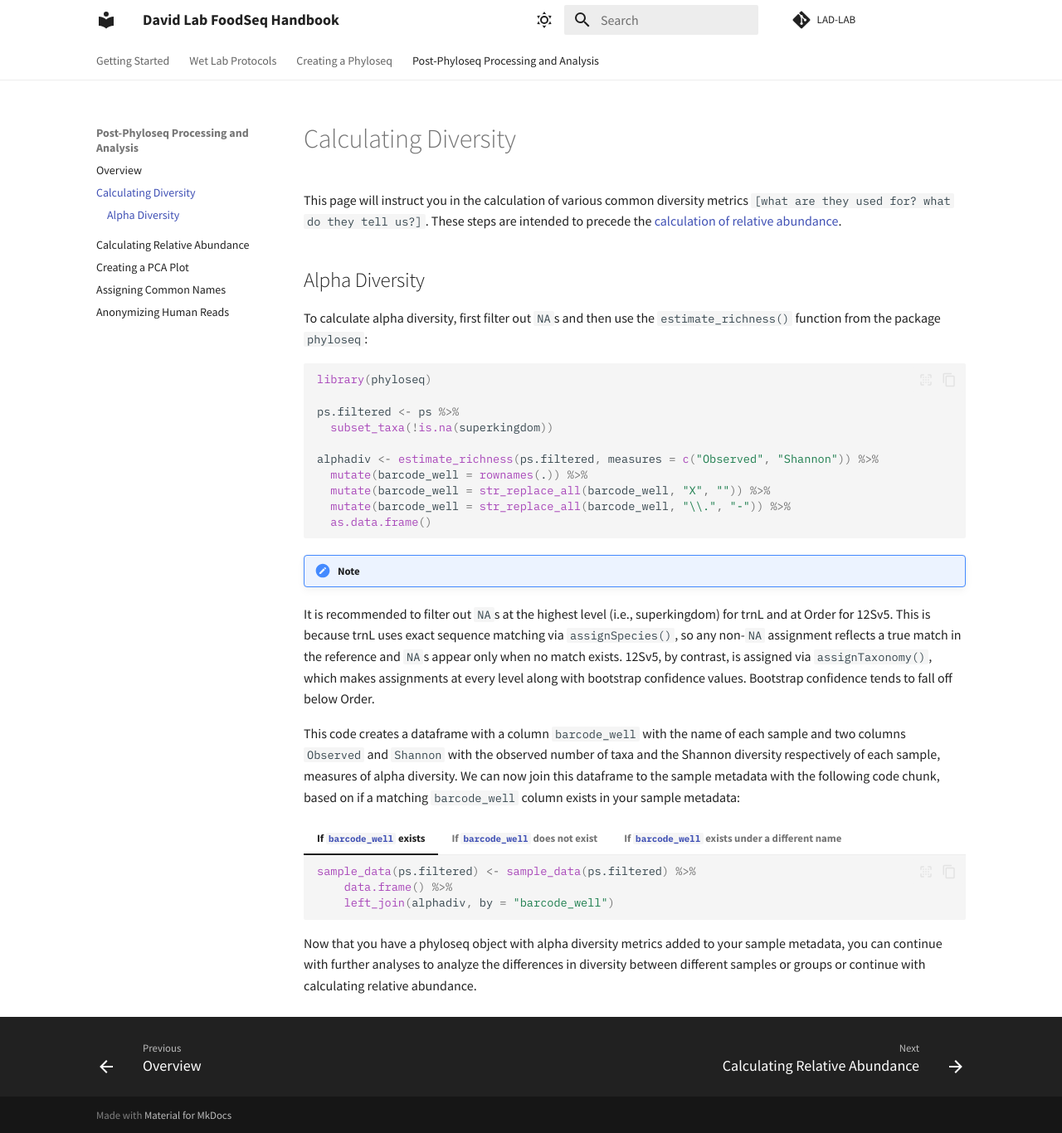
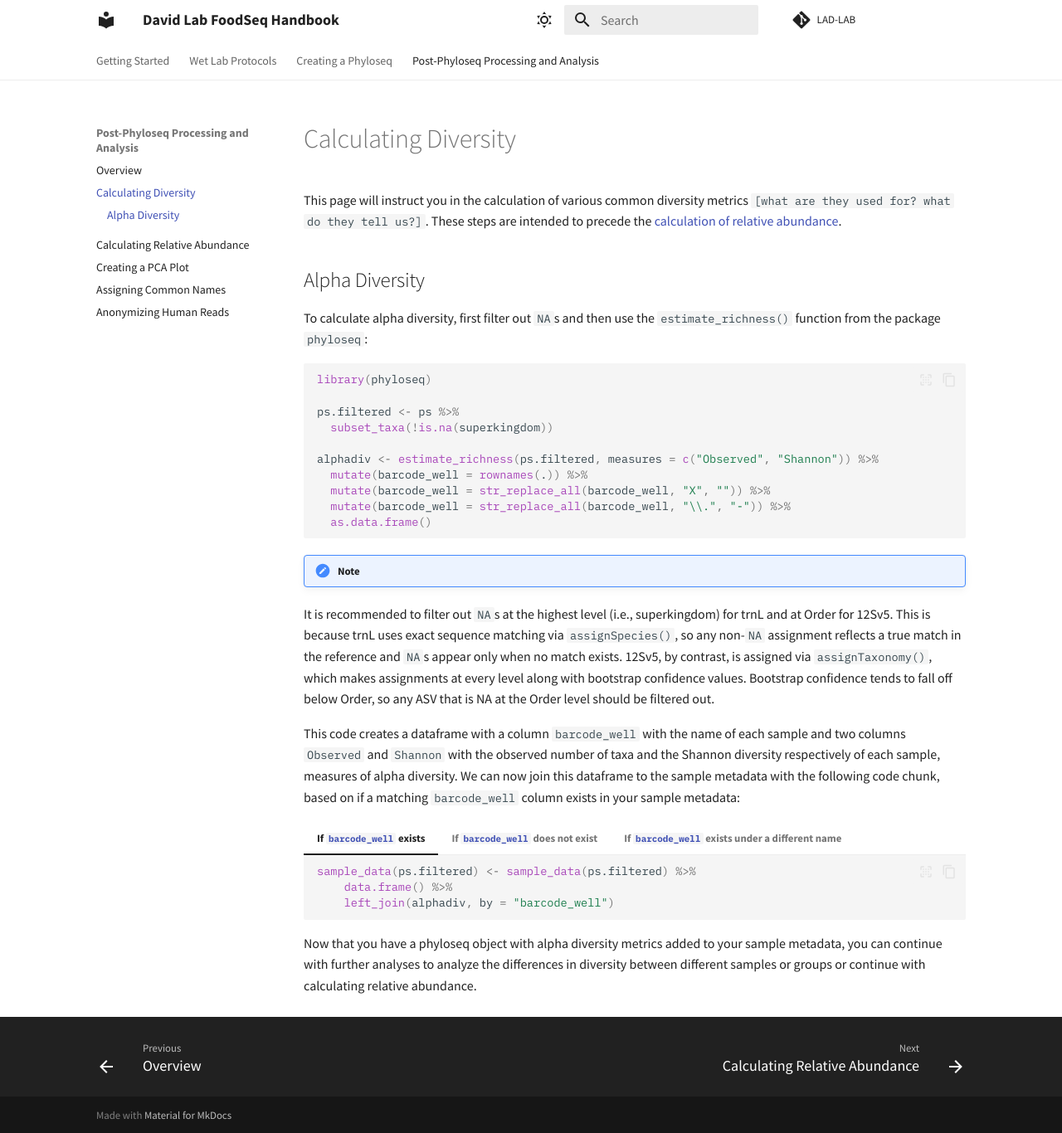
Before and after one commit to LAD-LAB/lad-lab.github.io, an MkDocs documentation site: the page built from docs/diversity.md, in a window 1280 px wide and 1366 px high. Shown: the whole window at 83% size. Built offline with MkDocs 1.6.1 and Material for MkDocs 9.7.7, drawn with Linux system fonts in a browser that asks for light colours.

Commit message:
Update filtering recommendations in diversity.md
Clarified filtering recommendations for NA values in diversity analysis.

```diff
--- a/docs/diversity.md
+++ b/docs/diversity.md
@@ -21,7 +21,7 @@
 
 !!! note Filtering unassigned taxa
 
-  It is recommended to filter out `NA`s at the highest level (i.e., superkingdom) for trnL and at Order for 12Sv5. This is because trnL uses exact sequence matching via `assignSpecies()`, so any non-`NA` assignment reflects a true match in the reference and `NA`s appear only when no match exists. 12Sv5, by contrast, is assigned via `assignTaxonomy()`, which makes assignments at every level along with bootstrap confidence values. Bootstrap confidence tends to fall off below Order.
+  It is recommended to filter out `NA`s at the highest level (i.e., superkingdom) for trnL and at Order for 12Sv5. This is because trnL uses exact sequence matching via `assignSpecies()`, so any non-`NA` assignment reflects a true match in the reference and `NA`s appear only when no match exists. 12Sv5, by contrast, is assigned via `assignTaxonomy()`, which makes assignments at every level along with bootstrap confidence values. Bootstrap confidence tends to fall off below Order, so any ASV that is NA at the Order level should be filtered out.
 
 This code creates a dataframe with a column `barcode_well` with the name of each sample and two columns `Observed` and `Shannon` with the observed number of taxa and the Shannon diversity respectively of each sample, measures of alpha diversity. We can now join this dataframe to the sample metadata with the following code chunk, based on if a matching `barcode_well` column exists in your sample metadata:
 
```
